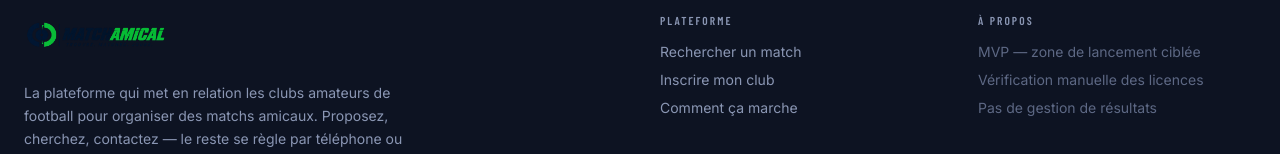
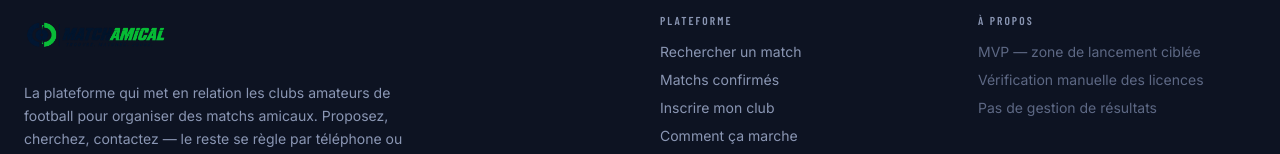
Before and after one commit to rallow15/foot-match-, a Next.js app: page / in a window 1280 px wide. Shown: the part 2002-2156 px from the top of the page. Built offline with nearby package versions, Linux system fonts and the light colour scheme; no server answers; the database is empty.

Commit message:
feat: lien public vers /matchs-confirmees dans header et footer

```diff
--- a/src/components/Footer.tsx
+++ b/src/components/Footer.tsx
@@ -17,6 +17,7 @@ export function Footer() {
           <p className="eyebrow mb-3">Plateforme</p>
           <ul className="space-y-2 text-sm text-muted">
             <li><Link href="/annonces" className="hover:text-paper">Rechercher un match</Link></li>
+            <li><Link href="/matchs-confirmees" className="hover:text-paper">Matchs confirmés</Link></li>
             <li><Link href="/inscription" className="hover:text-paper">Inscrire mon club</Link></li>
             <li><Link href="/comment-ca-marche" className="hover:text-paper">Comment ça marche</Link></li>
           </ul>
--- a/src/components/Header.tsx
+++ b/src/components/Header.tsx
@@ -14,6 +14,7 @@ interface NavLink {
 const NAV_LINKS: NavLink[] = [
   { href: "/", label: "Accueil" },
   { href: "/annonces", label: "Rechercher" },
+  { href: "/matchs-confirmees", label: "Matchs confirmés" },
   { href: "/comment-ca-marche", label: "Comment ça marche" },
 ];
 
```
